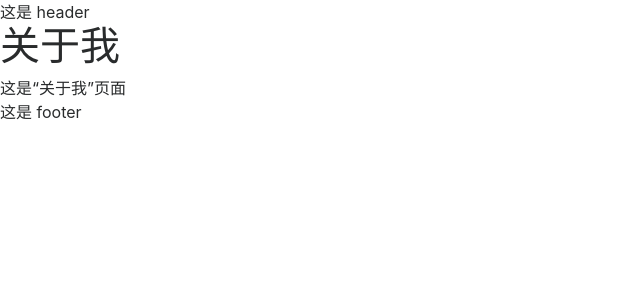
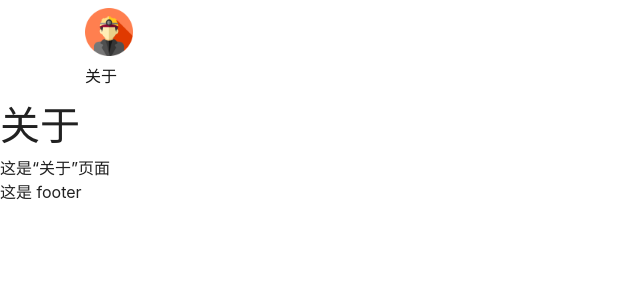
Before and after one commit to An0nym6/PersonalBlog2, a Jekyll site: the page built from about.html, in a window 1280 px wide. Shown: the top 300 px of the page, without its empty margins (0-640 px from the left). Built offline with Jekyll 4.4.1, drawn with Linux system fonts in a browser that asks for light colours; nearby versions of some CDN libraries.

Commit message:
增加 header

```diff
--- a/_includes/head.html
+++ b/_includes/head.html
@@ -7,7 +7,7 @@
   <meta name="description" content="{{ page.excerpt | default: site.description }}">
 
   <link rel="stylesheet" href="https://cdn.bootcss.com/bootstrap/4.0.0-beta.3/css/bootstrap.css">
-  <link rel="stylesheet" href="{{ "/assets/main.css" | relative_url }}">
+  <link rel="stylesheet" href="{{ "/assets/scss/main.css" | relative_url }}">
   <link rel="canonical" href="{{ page.url | replace:'index.html','' | absolute_url }}">
   <link rel="shortcut icon" href="/favicon.ico">
 
--- a/_includes/header.html
+++ b/_includes/header.html
@@ -1 +1,18 @@
-这是 header
+<nav class="navbar navbar-light bg-light">
+  <div class="container">
+    <a href="{{ "/" | relative_url }}">
+      <img class="avatar" src="/assets/img/avatar.png" alt="">
+    </a>
+
+    <div id="navbarSupportedContent">
+      <ul class="navbar-nav ml-lg-auto">
+        {% for page in site.pages %}
+          {% if page.title %}
+            <li class="nav-item active">
+              <a class="nav-link" href={{page.permalink}}>{{ page.title }}</a>
+            </li>
+          {% endif %}
+        {% endfor %}
+    </div>
+  </div>
+</nav>
--- a/about.html
+++ b/about.html
@@ -1,7 +1,7 @@
 ---
 layout: page
-title: '关于我'
+title: '关于'
 permalink: /about/
 ---
 
-这是“关于我”页面
+这是“关于”页面
--- a/assets/main.scss
+++ /dev/null
@@ -1,3 +0,0 @@
----
-# Only the main Sass file needs front matter (the dashes are enough)
----
--- /dev/null
+++ b/assets/scss/main.scss
@@ -0,0 +1,12 @@
+---
+# Only the main Sass file needs front matter (the dashes are enough)
+---
+
+body {
+  color: rgba(0, 0, 0, 0.87);
+}
+
+.avatar {
+  width: 48px;
+  height: 48px;
+}
```
Also changed, not shown: assets/img/avatar.png (added).
